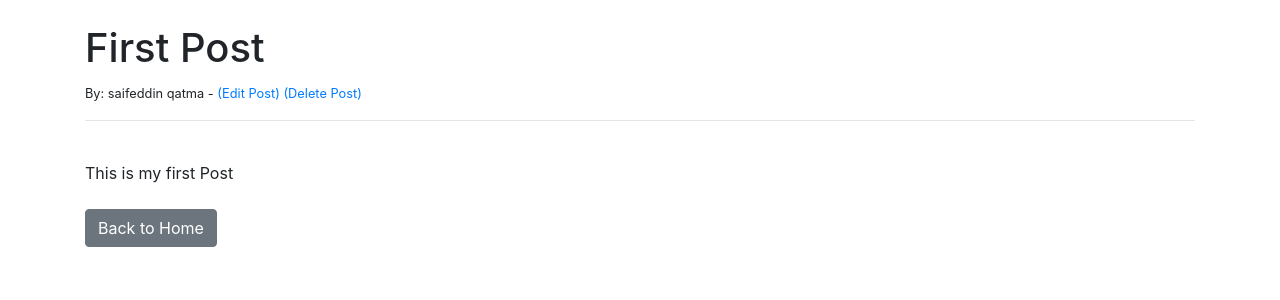
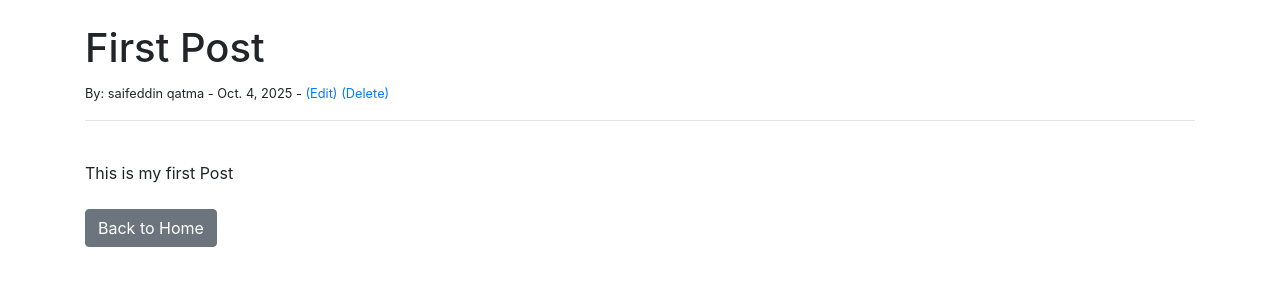
Before and after one commit to Sqatmah/Blog_python_project, a Django app: page /article/1/ in a window 1280 px wide. Shown: the part 56-356 px from the top of the page. Run offline with Django 5.2, Linux system fonts and the light colour scheme; data comes from the database, SQL or seed files in the repository; both versions use the stored data as it was after the commit.

Commit message:
order blog posts by post_date (latest first)

```diff
--- a/ablog/theblog/models.py
+++ b/ablog/theblog/models.py
@@ -1,6 +1,7 @@
 from django.db import models
 from django.contrib.auth.models import User
 from django.urls import reverse
+from datetime import datetime, date
 
 
 class Post(models.Model):
@@ -8,6 +9,7 @@ class Post(models.Model):
     title_tag = models.CharField(max_length=250)
     author = models.ForeignKey(User, on_delete=models.CASCADE)
     body = models.TextField()
+    post_date = models.DateField(auto_now_add=True)
 
 
     def __str__(self):
--- a/ablog/theblog/templates/article_details.html
+++ b/ablog/theblog/templates/article_details.html
@@ -9,16 +9,22 @@
 
 
 <h1>{{ post.title}}</h1>
-<small>By: {{ post.author.first_name }} {{ post.author.last_name }} - <a href="{% url 'update_post' post.pk %}">(Edit Post)
-</a>
-<a href="{% url 'delete_post' post.pk %}">
-                (Delete Post)</a>
+<small>By:
+    {{ post.author.first_name }}
+    {{ post.author.last_name }} -
+    {{ post.post_date }} -
+
+    <a href="{% url 'update_post' post.pk %}">(Edit)
+    </a>
+
+    <a href="{% url 'delete_post' post.pk %}">
+                    (Delete)</a>
 
 
 </small><br/>
     <hr>
     <br/>
-    {{ post.body }}
+{{ post.body }}
 
 
     <br/><br/>
--- a/ablog/theblog/templates/home.html
+++ b/ablog/theblog/templates/home.html
@@ -7,7 +7,8 @@
 <ul>
 {% for post in object_list %}
     <li><a href="{% url 'article-detail' post.pk %}"> {{post.title}}</a> - {{ post.author.first_name}}
-        {{ post.author.last_name}} - <small>
+        {{ post.author.last_name}} - {{ post.post_date }}
+        <small>
             <a href="{% url 'update_post' post.pk %}">(
                 Edit Post)</a>
             <a href="{% url 'delete_post' post.pk %}">
--- a/ablog/theblog/views.py
+++ b/ablog/theblog/views.py
@@ -16,7 +16,8 @@ from django.urls import reverse_lazy
 class HomeView(ListView):
     model = Post
     template_name = 'home.html'
-    #ordering = ['-id'] # to show the latest post first we use -id
+    ordering = ['-post_date']
+   # ordering = ['-id'] # to show the latest post first we use -id
 
 
 class ArticleDetailView(DetailView):
```
Also changed, not shown: ablog/db.sqlite3, ablog/theblog/migrations/0003_post_post_date_alter_post_title_tag.py (added).
